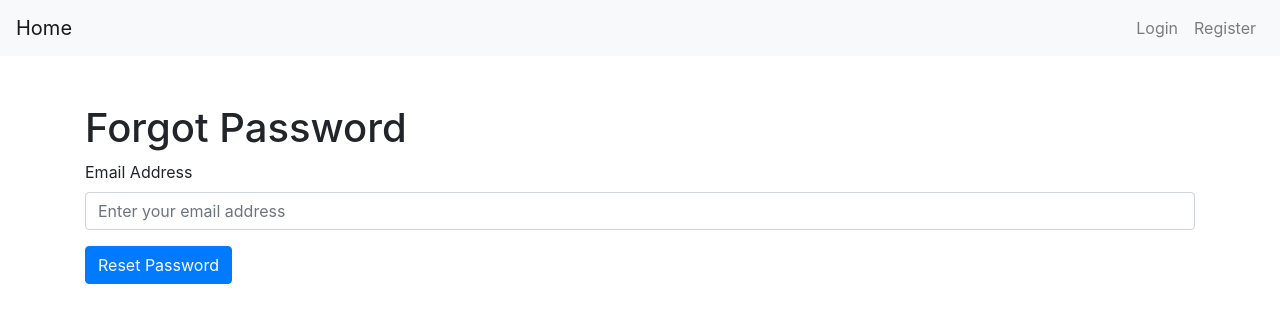
After one commit to SoumilSaxena/CarDealership, a Flask app: page /forgot_password in a window 1280 px wide. The commit adds this page. Shown: the top 323 px of the page. Run offline with Flask 3, Linux system fonts and the light colour scheme; some libraries are stand-ins or nearby versions.

Commit message:
Forgot Password

```diff
--- a/setup.py
+++ b/setup.py
@@ -1,4 +1,4 @@
-from flask import Flask, render_template, request, redirect, url_for, session
+from flask import Flask, render_template, request, redirect, url_for, session, flash
 import psycopg2
 from functools import wraps
 import hashlib
@@ -7,7 +7,6 @@ import os
 import re
 app = Flask(__name__)
 app.secret_key = "abc123"  # replace before project submission
-conn = psycopg2.connect("dbname=dbdesign user=postgres password=Soumil008")
 conn = psycopg2.connect("dbname=postgres user=postgres password=water123")
 cur = conn.cursor()
 
@@ -325,6 +324,25 @@ def login():
         message = "Incorrect username or password"
     return render_template('login.html', message=message)
 
+@app.route('/forgot_password', methods=['GET', 'POST'])
+def forgot_password():
+    if request.method == 'POST':
+        email = request.form['email']
+
+        # Validate the email
+        cur.execute("SELECT First_Name, Last_Name FROM Customers WHERE Email_Address = %s", (email,))
+        customer_info = cur.fetchone()
+        if not customer_info:
+            return render_template('forgot_password', message='Invalid email address')
+
+        # Send an email to the user
+        sender_email = 'your_email_address@example.com'
+        sender_password = 'your_email_password'
+        #Not implemented contact admin
+
+        return render_template('forgot_password.html', message='Email sending not implemented contact admin team for help')
+
+    return render_template('forgot_password.html')
 
 @app.route('/logout')
 def logout():
--- /dev/null
+++ b/templates/forgot_password.html
@@ -0,0 +1,15 @@
+{% extends 'layout.html' %}
+
+{% block content %}
+<h1>Forgot Password</h1>
+<form method="POST">
+    <div class="err-msg">{{ message }}</div>
+    <div class="form-group">
+        <label class="form-control-label">Email Address</label>
+        <input type="email" class="form-control" placeholder="Enter your email address" name="email">
+    </div>
+    <div class="form-group">
+        <button type="submit" class="btn btn-primary login-button">Reset Password</button>
+    </div>
+</form>
+{% endblock %}
--- a/templates/login.html
+++ b/templates/login.html
@@ -19,7 +19,7 @@
             </label>
         </div>
         <div class="forgot-password float-right">
-            <a href="#">Forgot Password?</a>
+            <a href="{{ url_for('forgot_password') }}">Forgot Password?</a>
         </div>
     </div>
     <div class="clearfix"></div>
```
